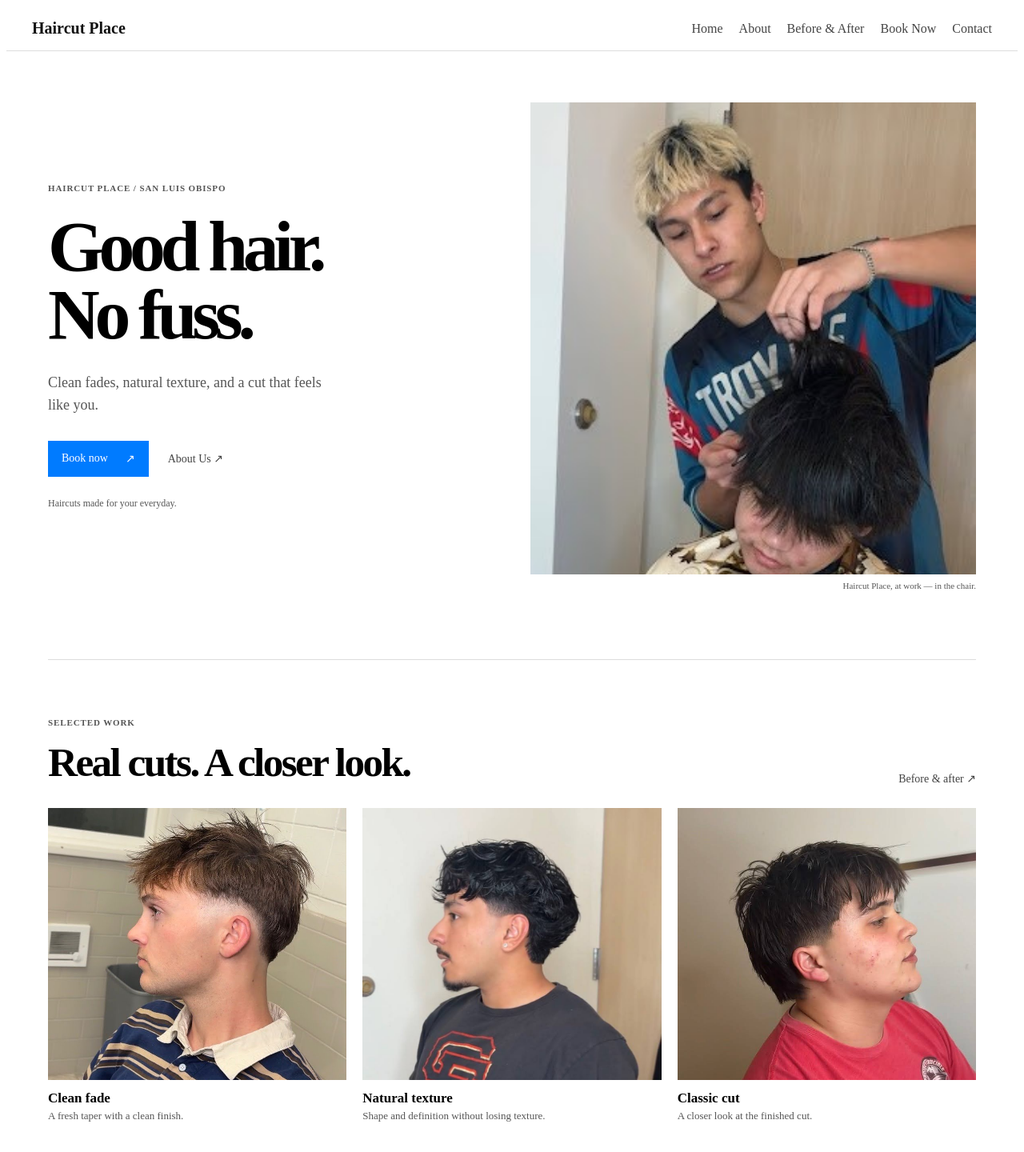
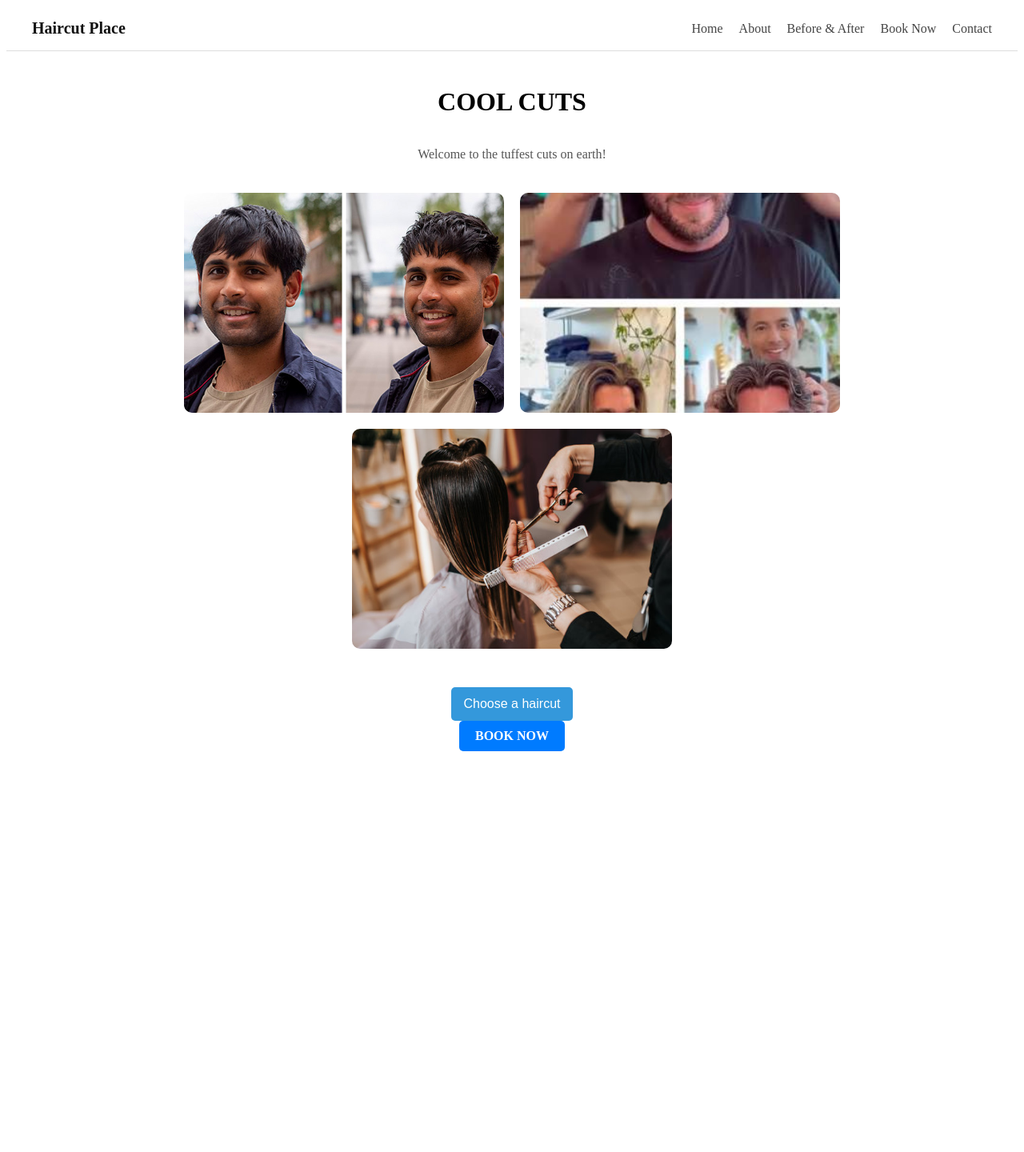
Before and after one commit to seamuscon8/Team4Hack4Impact, a Next.js app: page / in a window 1280 px wide. Shown: the top 1440 px of the page at 80% size. After the commit the page ends 971 px from the top, so only its background shows below. Built offline with nearby package versions, Linux system fonts and the light colour scheme.

Commit message:
Revert "Merge branch 'develop' into M2-issue-2-barber-schema"
This reverts commit a2b6a131e5155d3260f6a564c5618738f2e1ab70, reversing
changes made to 37d102cf464ceee1ae5f4bc17eba277d4e4cf2a9.

```diff
--- a/src/app/homepage.module.css
+++ b/src/app/homepage.module.css
@@ -1,154 +1,100 @@
-.page {
+.main {
   min-height: 100vh;
-  background: white;
-  color: black;
-}
-.container {
-  width: min(100% - 48px, 1160px);
-  margin: 0 auto;
-}
-.hero {
-  display: grid;
-  grid-template-columns: 0.9fr 1fr;
-  gap: clamp(42px, 8vw, 115px);
-  align-items: center;
-  min-height: 630px;
-  padding: 54px 0 76px;
-}
-.eyebrow {
-  margin: 0 0 24px;
-  color: #555;
-  font-size: 11px;
-  font-weight: 700;
-  letter-spacing: 0.08em;
-  text-transform: uppercase;
-}
-.heroText h1 {
-  margin: 0;
-  font-size: clamp(56px, 7vw, 92px);
-  font-weight: 600;
-  letter-spacing: -0.07em;
-  line-height: 0.95;
-}
-.description {
-  max-width: 360px;
-  margin: 30px 0;
-  color: #555;
-  font-size: 18px;
-  line-height: 1.55;
-}
-.heroLinks {
   display: flex;
-  align-items: center;
-  gap: 24px;
-}
-.primaryLink {
-  display: inline-flex;
-  gap: 22px;
-  padding: 14px 17px;
-  background: #007bff;
-  color: #fff;
-  font-size: 14px;
-  text-decoration: none;
-}
-.secondaryLink,
-.sectionHeading a {
-  color: #444;
-  font-size: 14px;
-  text-decoration: none;
-}
-.primaryLink:hover,
-.secondaryLink:hover,
-.sectionHeading a:hover {
-  text-decoration: underline;
-  text-underline-offset: 4px;
+  flex-direction: column;
+  align-items: center; /* centers left-to-right */
+  justify-content: center; /* centers top-to-bottom */
 }
 
-.primaryLink:hover {
-  background: #0056b3;
+.content {
+  min-height: calc(100vh - 70px);
+  display: flex;
+  flex-direction: column;
+  align-items: center;
+  justify-content: center;
+  text-align: center;
+  padding: 24px;
 }
-.note {
-  margin: 26px 0 0;
+
+.button-link {
+  display: inline-block;
+  padding: 10px 20px;
+  background-color: #007bff;
+  color: white;
+  text-decoration: none; /* Removes the underline */
+  border-radius: 5px;
+  text-align: center;
+  font-weight: bold;
+}
+
+.button-link:hover {
+  background-color: #0056b3; /* Darkens on hover */
+}
+
+.description {
+  max-width: 550px;
+  margin: 12px 0 24px;
+  line-height: 1.6;
   color: #555;
-  font-size: 12px;
 }
-.heroImage {
-  margin: 0;
+.images {
+  display: flex;
+  gap: 20px;
+  justify-content: center;
+  flex-wrap: wrap;
+  margin: 12px 0 28px;
 }
+
 .image {
+  width: min(100%, 400px);
+  height: 275px;
+  object-fit: cover;
+  border-radius: 10px;
+}
+.dropdown {
+  position: relative;
+  display: inline-block;
+  margin-top: 20px;
+}
+
+.dropbtn {
+  background-color: #3498db;
+  color: white;
+  padding: 12px 16px;
+  font-size: 16px;
+  border: none;
+  border-radius: 5px;
+  cursor: pointer;
+}
+
+.dropdownContent {
+  display: none;
+  position: absolute;
+  left: 0;
+  min-width: 160px;
+  background-color: #f1f1f1;
+  box-shadow: 0 8px 16px rgba(0, 0, 0, 0.2);
+  z-index: 1;
+}
+
+.dropdownContent button {
+  width: 100%;
+  border: none;
+  background: transparent;
+  color: black;
+  padding: 12px 16px;
+  cursor: pointer;
+  text-align: left;
+  font-size: 16px;
+}
+
+.dropdownContent button:hover {
+  background-color: #ddd;
+}
+
+.dropdown:hover .dropbtn {
+  background-color: #2980b9;
+}
+.show {
   display: block;
-  width: 100%;
-  height: min(56vw, 590px);
-  object-fit: cover;
 }
-.heroImage figcaption {
-  margin-top: 8px;
-  color: #555;
-  font-size: 11px;
-  text-align: right;
-}
-.workSection {
-  border-top: 1px solid #ddd;
-  padding: 72px 0 100px;
-}
-.sectionHeading {
-  display: flex;
-  align-items: end;
-  justify-content: space-between;
-  gap: 24px;
-  margin-bottom: 28px;
-}
-.sectionHeading .eyebrow {
-  margin-bottom: 14px;
-}
-.sectionHeading h2 {
-  margin: 0;
-  font-size: clamp(34px, 4vw, 54px);
-  font-weight: 600;
-  letter-spacing: -0.05em;
-}
-.workGrid {
-  display: grid;
-  grid-template-columns: repeat(3, 1fr);
-  gap: 20px;
-}
-.workCard h3 {
-  margin: 13px 0 4px;
-  font-size: 17px;
-  font-weight: 600;
-}
-.workCard p {
-  margin: 0;
-  color: #555;
-  font-size: 13px;
-}
-.workImage {
-  display: block;
-  width: 100%;
-  height: 340px;
-  object-fit: cover;
-}
-@media (max-width: 720px) {
-  .container {
-    width: min(100% - 32px, 1160px);
-  }
-  .hero {
-    grid-template-columns: 1fr;
-    gap: 40px;
-    min-height: auto;
-    padding: 42px 0 60px;
-  }
-  .image {
-    height: 440px;
-  }
-  .sectionHeading {
-    align-items: start;
-    flex-direction: column;
-  }
-  .workGrid {
-    grid-template-columns: 1fr;
-  }
-  .workImage {
-    height: 370px;
-  }
-}
--- a/src/app/page.tsx
+++ b/src/app/page.tsx
@@ -4,88 +4,59 @@ import { useState } from "react";
 import Navbar from "@/components/Navbar";
 import { mockAppointments } from "@/data/haircutappointment";
 import { mockBarber } from "@/data/barber";
-import Link from "next/link";
 import Image from "next/image";
 import styles from "./homepage.module.css";
+export default function Home() {
+  const [dropdownOpen, setDropdownOpen] = useState(false);
+  const [selectedStyle, setSelectedStyle] = useState("Choose a haircut");
 
-const haircutStyles = [
-  {
-    title: "Clean fade",
-    description: "A fresh taper with a clean finish.",
-    image: "/images/before-after/ba-1-after.jpg",
-  },
-  {
-    title: "Natural texture",
-    description: "Shape and definition without losing texture.",
-    image: "/images/before-after/ba-2-after.jpg",
-  },
-  {
-    title: "Classic cut",
-    description: "A closer look at the finished cut.",
-    image: "/images/before-after/ba-3-after.jpg",
-  },
-];
+  function chooseStyle(style: string) {
+    setSelectedStyle(style);
+    setDropdownOpen(false);
+  }
 
-export default function Home() {
   return (
-    <main className={styles.page}>
+    <main>
       <Navbar />
 
-      <div className={styles.container}>
-        <section className={styles.hero}>
-          <div className={styles.heroText}>
-            <p className={styles.eyebrow}>Haircut Place / San Luis Obispo</p>
-            <h1>
-              Good hair.
-              <br />
-              No fuss.
-            </h1>
-            <p className={styles.description}>Clean fades, natural texture, and a cut that feels like you.</p>
+      <div className={styles.content}>
+        <h1>COOL CUTS</h1>
 
-            <div className={styles.heroLinks}>
-              <Link className={styles.primaryLink} href="/book-now">
-                Book now <span>↗</span>
-              </Link>
-              <Link className={styles.secondaryLink} href="/about">
-                About Us <span>↗</span>
-              </Link>
-            </div>
+        <p className={styles.description}>Welcome to the tuffest cuts on earth!</p>
 
-            <p className={styles.note}>Haircuts made for your everyday.</p>
+        <div className={styles.images}>
+          <Image src="/images/haircut1.jpg" alt="Before and after" width={500} height={350} className={styles.image} />
+          <Image
+            src="/images/haircut3.jpeg"
+            alt="Another before and after"
+            width={500}
+            height={350}
+            className={styles.image}
+          />
+          <Image src="/images/haircut-stock.jpg" alt="Stock image" width={500} height={350} className={styles.image} />
+        </div>
+
+        <div className={styles.dropdown}>
+          <button type="button" className={styles.dropbtn} onClick={() => setDropdownOpen(!dropdownOpen)}>
+            {selectedStyle}
+          </button>
+
+          <div className={`${styles.dropdownContent} ${dropdownOpen ? styles.show : ""}`}>
+            <button type="button" onClick={() => chooseStyle("Buzz Cut")}>
+              Buzz Cut
+            </button>
+            <button type="button" onClick={() => chooseStyle("Dreads")}>
+              Dreads
+            </button>
+            <button type="button" onClick={() => chooseStyle("GTA Cut")}>
+              GTA Cut
+            </button>
           </div>
+        </div>
 
-          <figure className={styles.heroImage}>
-            <Image
-              alt="A fresh haircut at Haircut Place"
-              className={styles.image}
-              height={680}
-              priority
-              src="/images/barber1.jpg"
-              width={570}
-            />
-            <figcaption>Haircut Place, at work — in the chair.</figcaption>
-          </figure>
-        </section>
-
-        <section className={styles.workSection}>
-          <div className={styles.sectionHeading}>
-            <div>
-              <p className={styles.eyebrow}>Selected work</p>
-              <h2>Real cuts. A closer look.</h2>
-            </div>
-            <Link href="/before-after">Before &amp; after ↗</Link>
-          </div>
-
-          <div className={styles.workGrid}>
-            {haircutStyles.map((haircut) => (
-              <article className={styles.workCard} key={haircut.title}>
-                <Image alt={haircut.title} className={styles.workImage} height={420} src={haircut.image} width={380} />
-                <h3>{haircut.title}</h3>
-                <p>{haircut.description}</p>
-              </article>
-            ))}
-          </div>
-        </section>
+        <a href="/book-now" className={styles["button-link"]}>
+          BOOK NOW
+        </a>
       </div>
     </main>
   );
--- a/src/data/barber.ts
+++ b/src/data/barber.ts
@@ -12,7 +12,7 @@ export const mockBarber: Barber[] = [
     id: 101,
     name: "Kevin Lee",
     bio: "Fades are my highest priority!",
-    imageUrl: "/images/barber1.jpg",
+    imageUrl: "/images/barbers/kevin-lee.jpg",
     services: ["High Taper Fade", "Low Taper Fade", "Mid Fade"],
     workingHours: "Mon-Sat, 9:00 AM-6:30 PM",
   },
```
Also changed, not shown: src/app/about/page.tsx (+67 -9 lines), public/images/barber1.jpg (deleted).
